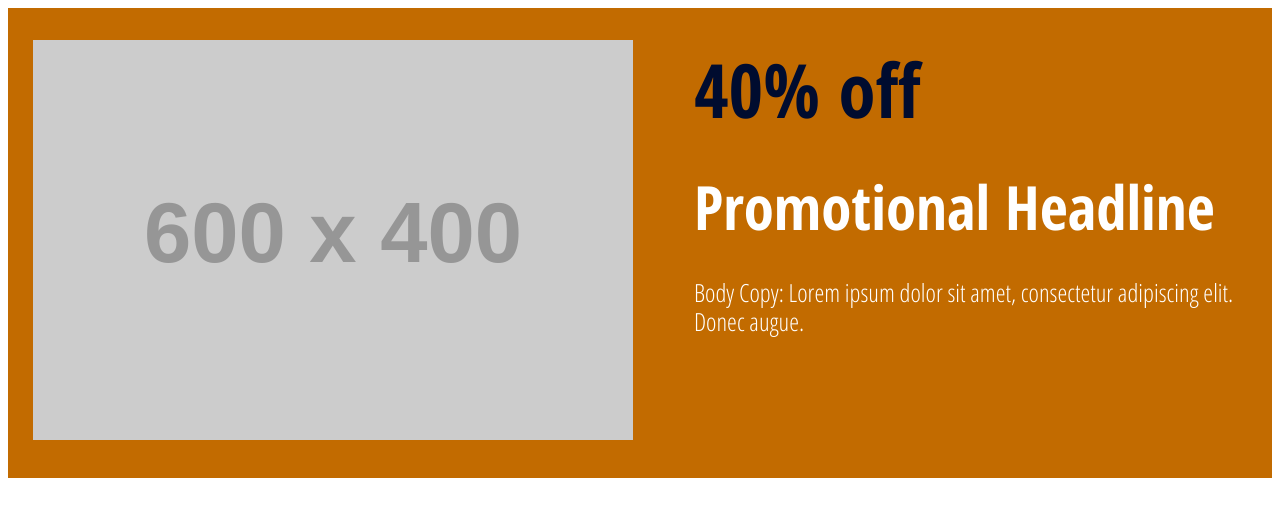
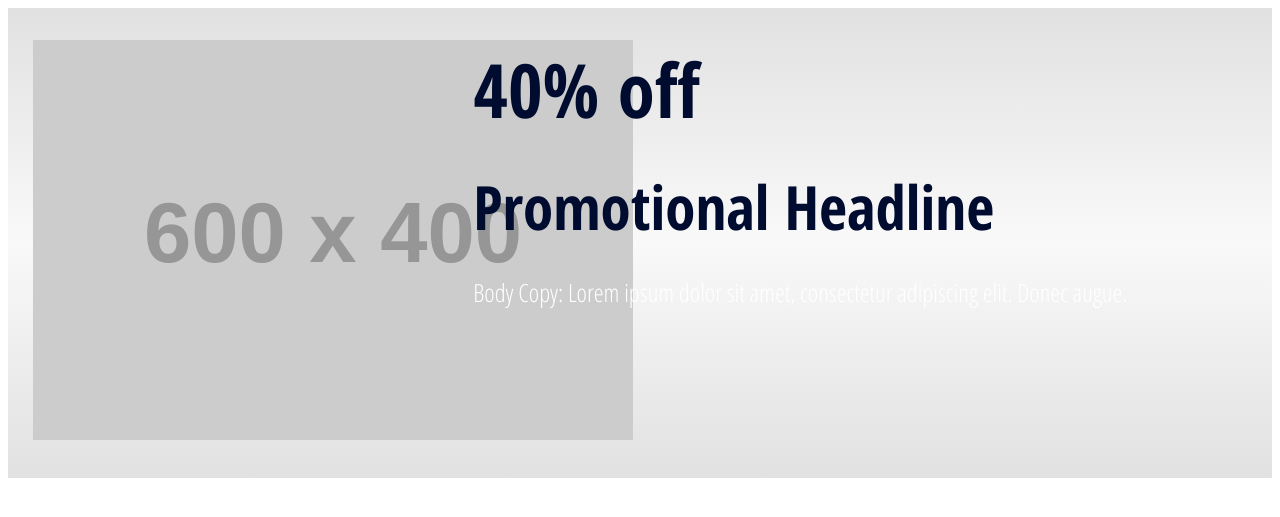
Before and after one commit to kaylaaraujo/ecommerce-website, a Jekyll site: the page styleguide/bucket-large.html, which Jekyll copies as it is, in a window 1280 px wide. Shown: the top 517 px of the page. Built offline with Jekyll 4.4.1, drawn with Linux system fonts in a browser that asks for light colours; Markdown is read by kramdown in place of the engine named in the settings.

Commit message:
added media queries and promo css

```diff
--- a/css/buckets.css
+++ b/css/buckets.css
@@ -2,13 +2,35 @@
 /* CSS Document */
 
 .bucket {
-	background-color: rgb(194,107,0);
+	background: -webkit-linear-gradient(#E1E1E1, #F9F9F9, #E1E1E1);
 	padding: 2rem 2% 2rem 2%;
+	margin-bottom: 1rem;
 }
 
-h2 {
-	color: white;
-	margin-bottom: 1rem;
+.promo-h1 {
+	font-size: 2.5rem;
+	line-height: 2rem;
+	margin-top: 1rem;
+	color: rgb(0,12,47)
+ }
+
+.promo-h2 {
+	font-size: 2rem;
+	line-height: 2rem;
+	color: #6D6D6D;
+	}
+
+.sm-promo-h1 {
+	font-size: 2.5rem;
+	line-height: 2rem;
+	margin-top: 1rem;
+	color: rgb(0,12,47)
+ }
+
+ .sm-promo-h2 {
+	font-size: 2rem;
+	line-height: 2rem;
+	color: #6D6D6D;
 }
 
 h3 {
@@ -22,5 +44,107 @@
 }
 
 .media-img {
-	margin-right: 5%;
+	max-width: 600px;
 }
+
+.promo-giga {
+	color: #6D6D6D;
+}
+
+@media only screen and (min-width: 20em) {
+	.promo-h1 {
+	font-size: 3.5rem;
+	line-height: 1rem;
+	margin-top: 2rem;
+	color: rgb(0,12,47)
+ 	}
+}
+
+@media only screen and (min-width: 30em) {
+	.promo-h1 {
+	font-size: 2.5rem;
+	line-height: 1rem;
+	margin-top: 2rem;
+	color: rgb(0,12,47)
+ 	}
+
+	.promo-h2 {
+	font-size: 1.75rem;
+	line-height: 2rem;
+	color: #6D6D6D;
+	}
+
+	.sm-promo-h1 {
+	font-size: 1rem;
+	line-height: 0.001rem;
+ 	}
+
+ 	.sm-promo-h2 {
+	font-size: 1.5rem;
+	line-height: 0.001rem;
+	}
+
+	.promo-giga {
+	font-size: 0.75rem;
+	}
+
+	.media-img {
+		max-width: 250px;
+	}
+
+	.sm-bucket {
+		padding: 1rem 1% 1rem 1%;
+	}
+
+}
+
+@media only screen and (min-width: 50em) {
+	.promo-h1 {
+	font-size: 5rem;
+	line-height: 3rem;
+	margin-top: 2rem;
+	color: rgb(0,12,47)
+ 	}
+
+	.promo-h2 {
+	font-size: 2.5rem;
+	line-height: 2rem;
+	color: #6D6D6D;
+	}
+
+	.sm-promo-h1 {
+	font-size: 4rem;
+	line-height: 2rem;
+ 	}
+
+ 	.sm-promo-h2 {
+	font-size: 3rem;
+	line-height: 2rem;
+	}
+
+	.promo-giga {
+	font-size: 0.75rem;
+	}
+
+	.media-img {
+		max-width: 300px;
+	}
+}
+
+
+@media only screen and (min-width: 80em) {
+	.promo-h1 {
+	font-size: 9rem;
+	color: rgb(0,12,47)
+ }
+
+.promo-h2 {
+	font-size: 5rem;
+	color: #6D6D6D;
+	line-height: 7.5rem;
+	}
+
+	.media-img {
+		max-width: 430px;
+	}
+}
```
